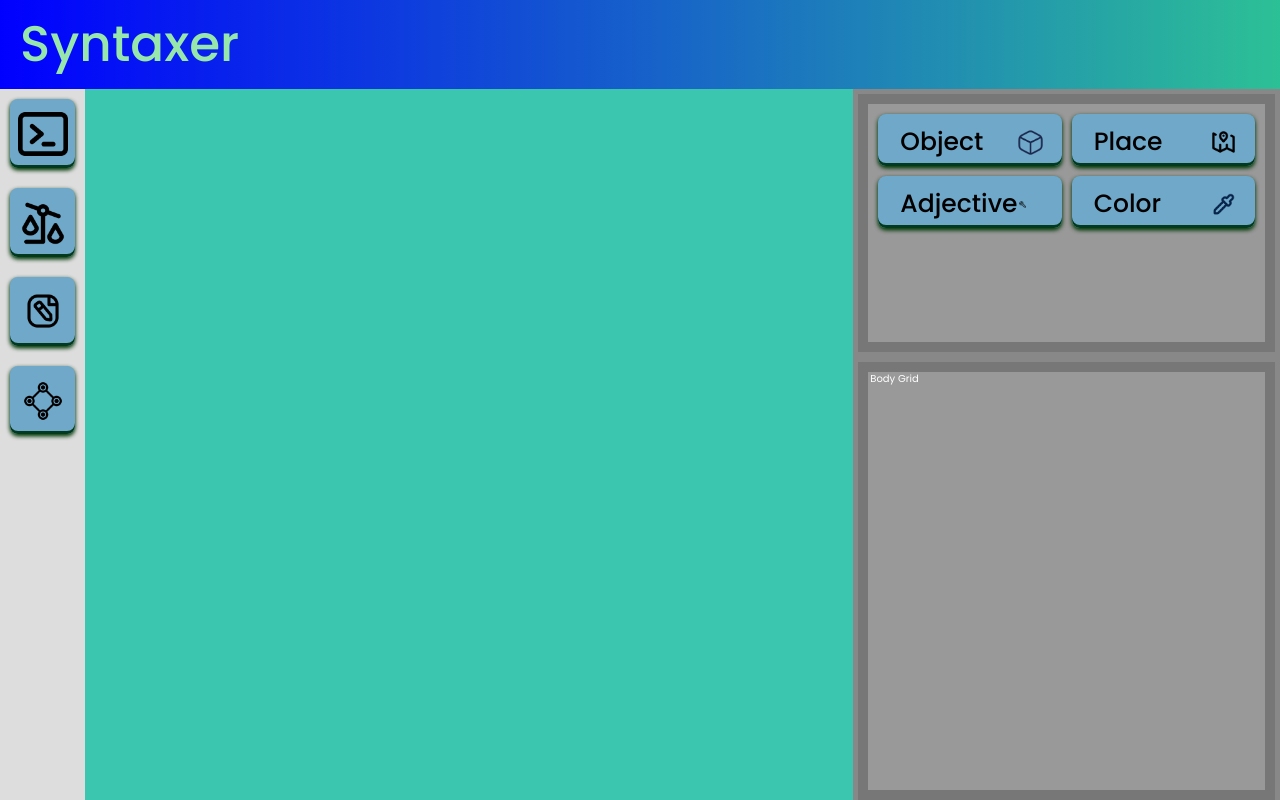
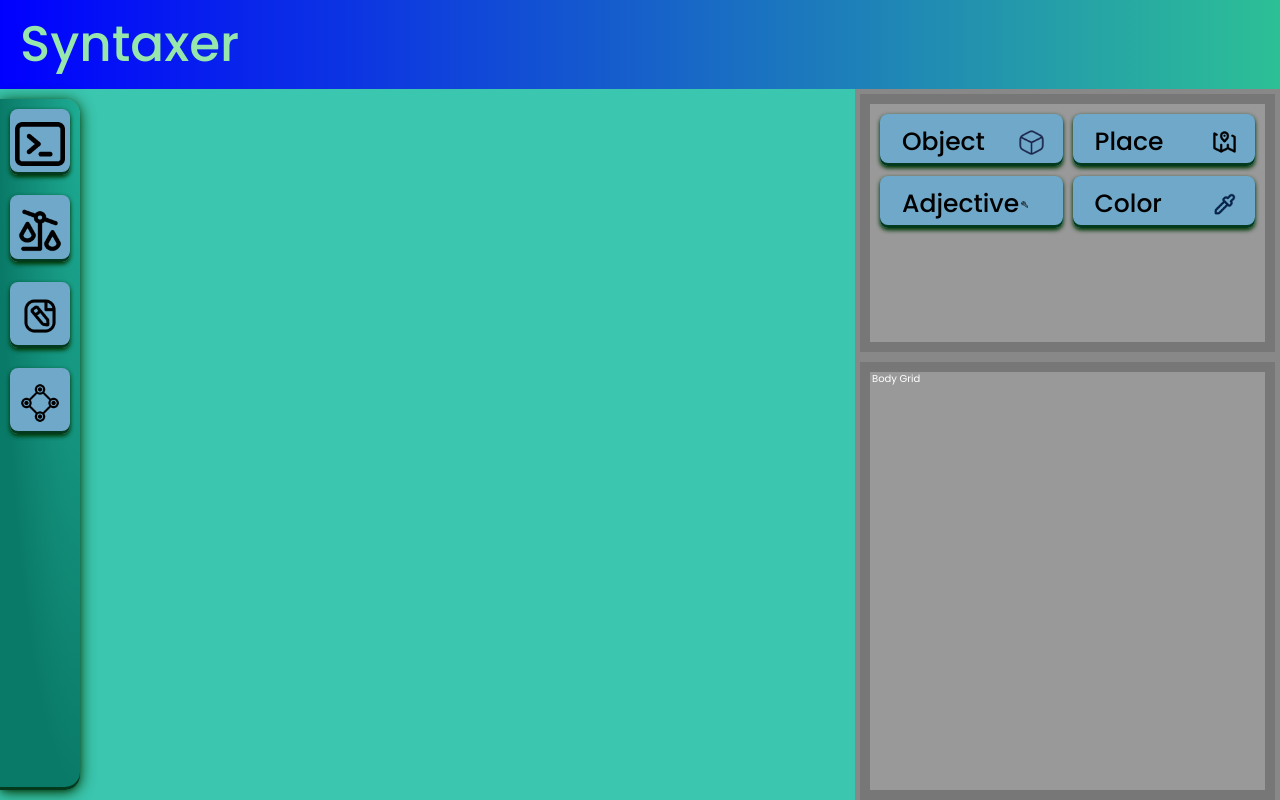
Before and after one commit to Yuugen64/Syntaxer, an Angular app: page / in a window 1280 px wide. Built offline with nearby package versions, Linux system fonts and the light colour scheme.

Commit message:
[UI | Navbar::Dock Styling] - Added basic styling for roughing out the dock look in the navbar component.

```diff
--- a/src/app/components/control-bar/control-bar.component.css
+++ b/src/app/components/control-bar/control-bar.component.css
@@ -11,8 +11,6 @@
 
     grid-template-columns: repeat(1, [col] 1fr);
     grid-template-rows: repeat(8, [row] 1fr);
-
-    background-color: #DDDDDD;
 }
 
 .slot1 {
--- a/src/app/pages/main-page/main-page.component.css
+++ b/src/app/pages/main-page/main-page.component.css
@@ -116,14 +116,19 @@ p {
         grid-row: row 2 / span 8;
 
         color: #fff;
-        border-radius: 0px;
-        padding: 0px;
 
         align-items: center;
         justify-content: center;
         display: block;
-        background-color: yellow;
 
+        /*Nicer background coloring*/
+        background-image: radial-gradient(100% 100% at 100% 0, #1eac94 0, #0A7A68 100%); /*The SECOND value is the actual fill color, the first is the highlight*/
+        box-shadow: #033a05 0 2px 15px, #033a1e 0 2px 6px -3px, #033a1e 0 -3px 0 inset;  /*You can combine multiple box-shadows for the nice*/
+
+        /* top-left | top-right | bottom-right | bottom-left */
+        border-radius: 0px 15px 15px 0px;
+        padding: 0px;
+        margin: 10px 10px 10px 0px; /*Used in combination with the border radius to give the "dock" style*/
     }
 
     .right-tinkerer-area {
```
